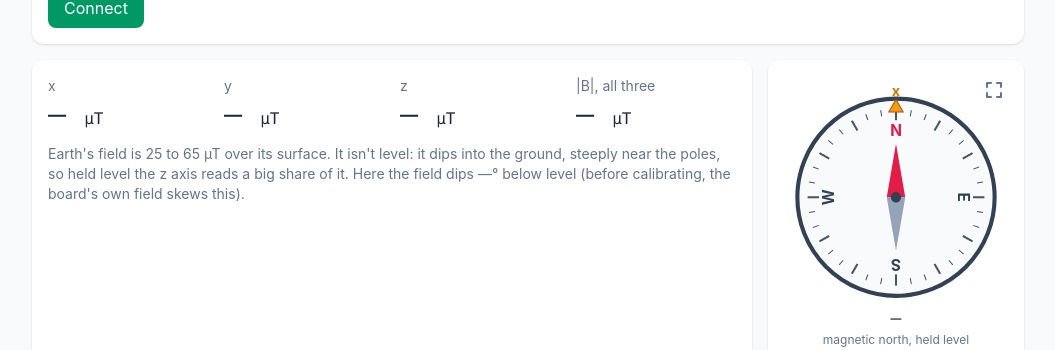
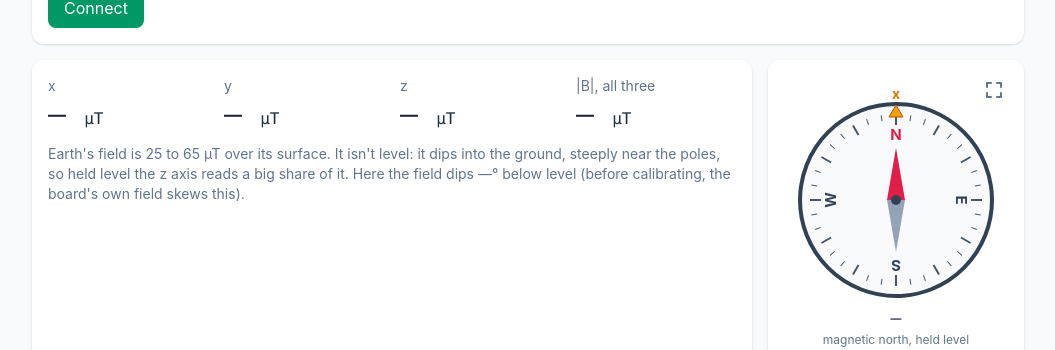
Before and after one commit to aguegu/i2c.ninja, a Vue app: page /hmc5883l in a window 1280 px wide. Shown: the part 577-927 px from the top of the page, without its empty margins (112-1167 px from the left). Built offline with nearby package versions, Linux system fonts and the light colour scheme.

Commit message:
CompassRose: the x a little clear of the arrow
Co-Authored-By: Claude Opus 5.5 <noreply@anthropic.com>

```diff
--- a/src/components/CompassRose.vue
+++ b/src/components/CompassRose.vue
@@ -12,7 +12,7 @@ const props = defineProps({
 });
 
 const R = 100;
-const LABEL_ROOM = 18; // above the rose: the nose's x
+const LABEL_ROOM = 24; // above the rose: the nose's x
 const RING = 86;
 const CARDINALS = [['N', 0], ['E', 90], ['S', 180], ['W', 270]];
 const NAMES = ['N', 'NE', 'E', 'SE', 'S', 'SW', 'W', 'NW'];
@@ -37,7 +37,7 @@ const { full, toggle } = useFullscreen(box);
       <circle r="5" fill="#334155" />
       <!-- the board's nose: fixed, at the top -->
       <path :d="`M 0 ${-RING - 9} L -7 ${-RING + 3} L 7 ${-RING + 3} Z`" fill="#f59e0b" stroke="#b45309" />
-      <text x="0" :y="-RING - 13" text-anchor="middle" font-size="14" font-weight="bold" fill="#d97706">x</text>
+      <text x="0" :y="-RING - 15" text-anchor="middle" font-size="14" font-weight="bold" fill="#d97706">x</text>
     </svg>
     <p :class="full ? 'font-mono text-3xl tabular-nums' : 'mt-1 font-mono text-lg tabular-nums'">{{ heading === null ? '—' : `${heading.toFixed(0)}° ${name}` }}</p>
     <FullscreenButton v-if="canFullscreen" :full="full" class="absolute top-0 right-0" @toggle="toggle" />
```
